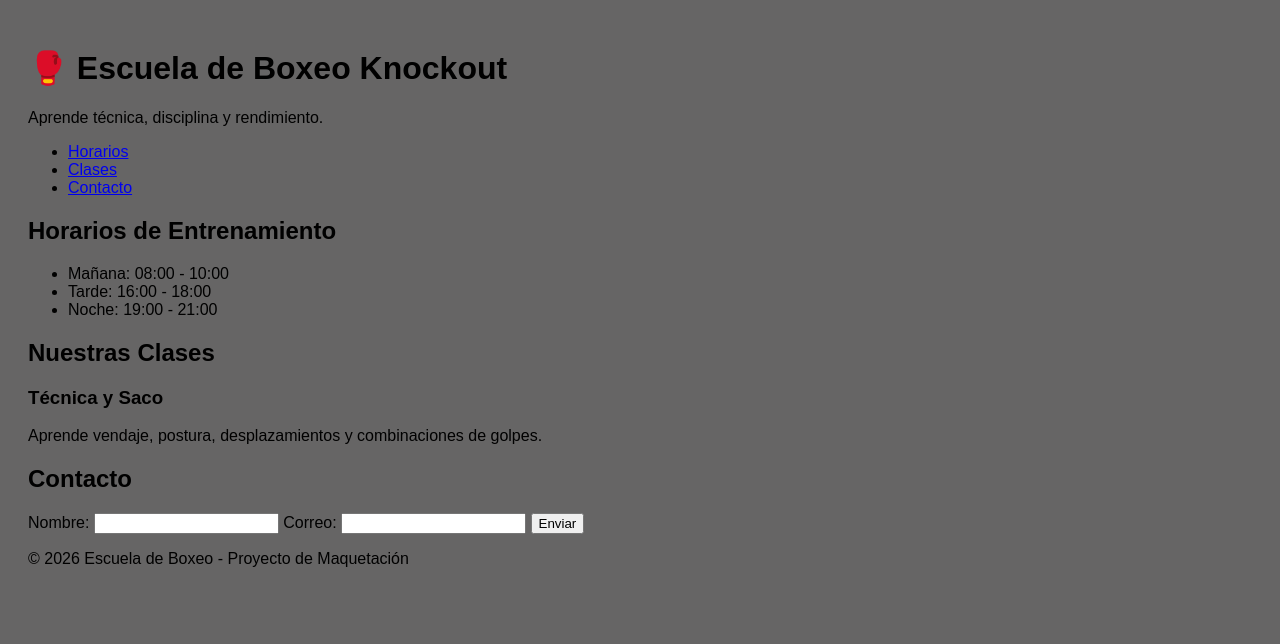
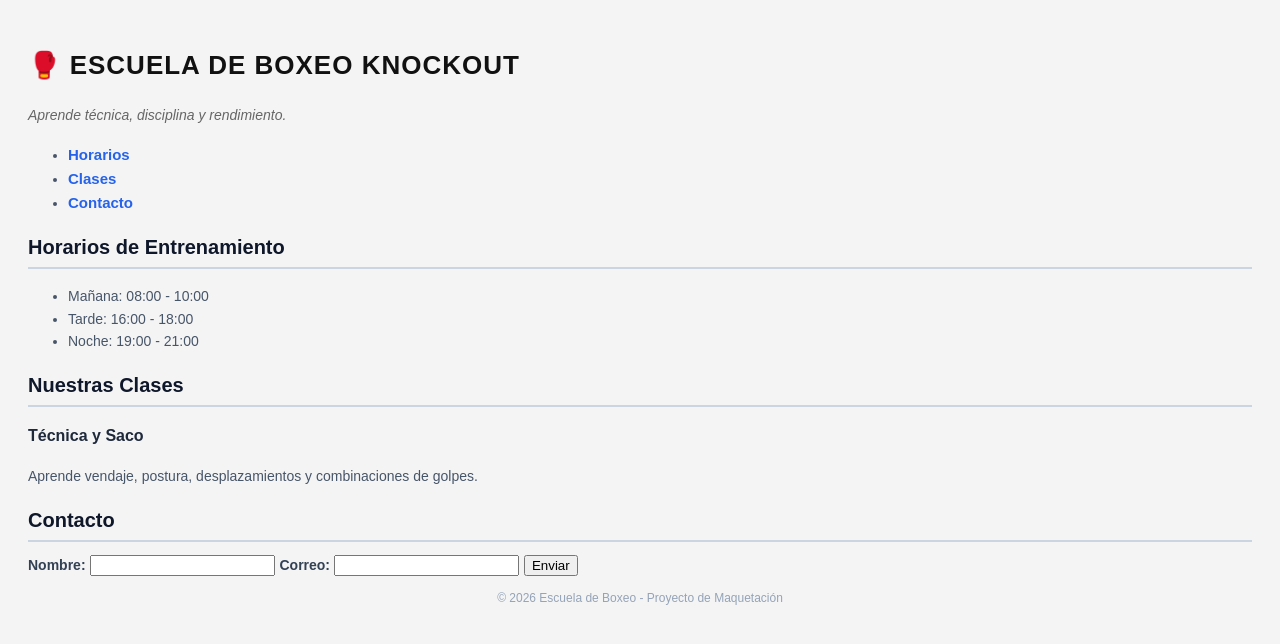
Before and after one commit to jeanvargas-ops/MI-WEB, a PHP site: page / in a window 1280 px wide. Shown: the top 644 px of the page. Run offline with PHP 8.4, Linux system fonts and the light colour scheme.

Commit message:
Letras y estilos
Se agrego tipografia de letra y mejora estetica en general

```diff
--- a/style.css
+++ b/style.css
@@ -1,5 +1,70 @@
 body {
     font-family: Arial, sans-serif;
-    background-color: #666565;
+    line-height: 1.6;
+    color: #333333;
+    background-color: #f4f4f4;
     padding: 20px;
 }
+
+
+header h1 {
+    font-size: 26px;
+    font-weight: bold;
+    color: #111111;
+    text-transform: uppercase;
+    letter-spacing: 1px;
+}
+
+header p {
+    font-size: 14px;
+    color: #666666;
+    font-style: italic;
+}
+
+
+nav a {
+    color: #2563eb;
+    text-decoration: none;
+    font-weight: bold;
+    font-size: 15px;
+}
+
+nav a:hover {
+    text-decoration: underline;
+}
+
+
+section h2 {
+    font-size: 20px;
+    color: #0f172a;
+    border-bottom: 2px solid #cbd5e1;
+    padding-bottom: 4px;
+    margin-bottom: 10px;
+}
+
+
+article h3 {
+    font-size: 16px;
+    color: #1e293b;
+    font-weight: bold;
+}
+
+
+p, li {
+    font-size: 14px;
+    color: #475569;
+}
+
+
+label {
+    font-size: 14px;
+    font-weight: bold;
+    color: #334155;
+}
+
+
+footer p {
+    font-size: 12px;
+    color: #94a3b8;
+    text-align: center;
+}
```
